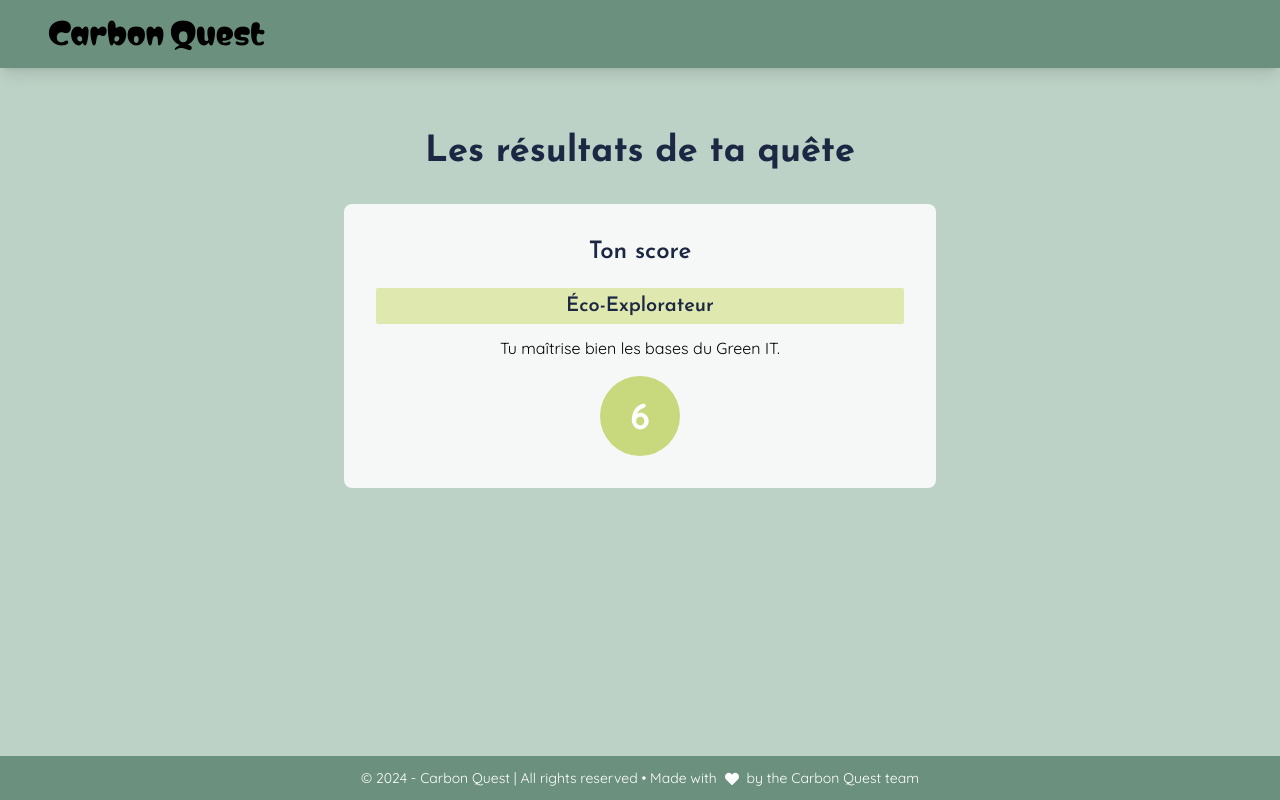
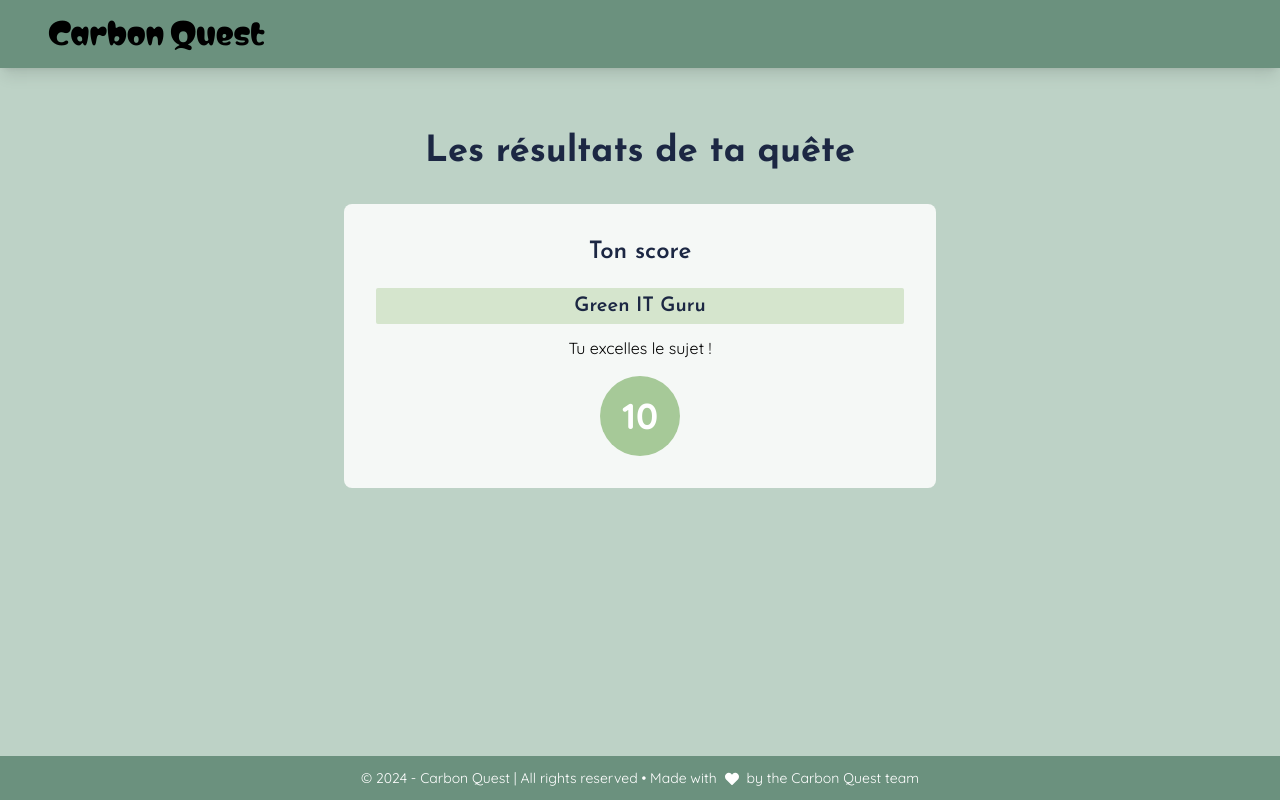
Before and after one commit to amandineameye/Hackathon_CarbonQuest, a React (Vite) app in the folder frontend/: page /results in a window 1280 px wide. Built offline with nearby package versions, Linux system fonts and the light colour scheme.

Commit message:
Design Result Page

```diff
--- a/frontend/src/pages/Results/ResultsPage.jsx
+++ b/frontend/src/pages/Results/ResultsPage.jsx
@@ -6,9 +6,9 @@ const ResultsPage = () => {
    // Si le score est entre 6 et 8 --> Éco-Explorateur, tu maîtrise bien les bases du Green IT.
    // Si le score est entre 9 et 10 (inclus) --> Green IT Guru, tu excelles le sujet !
 
-   const score = 6;
+   const score = 10;
    const question = '';
-   const RealAnswer = '';
+   const GoodAnswer = '';
    const GamerAnswer = '';
    const link = '';
 
```
